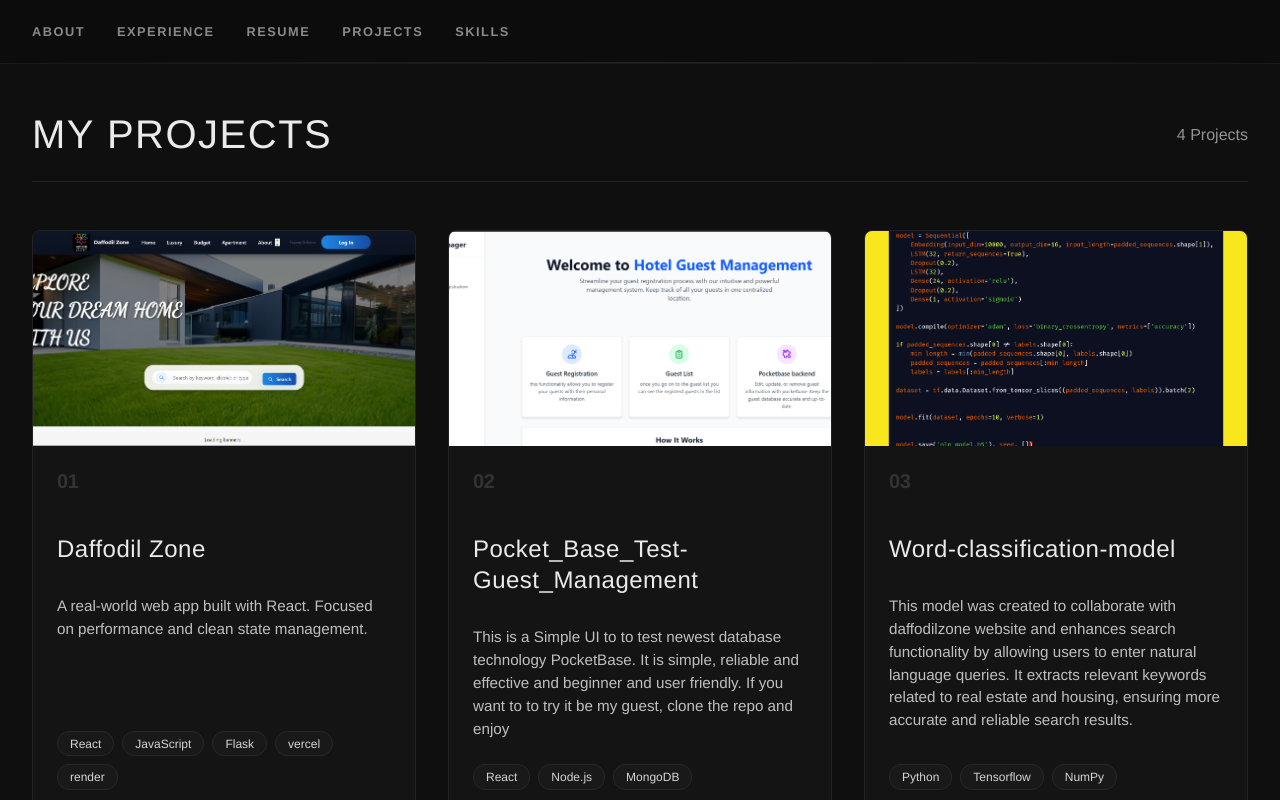
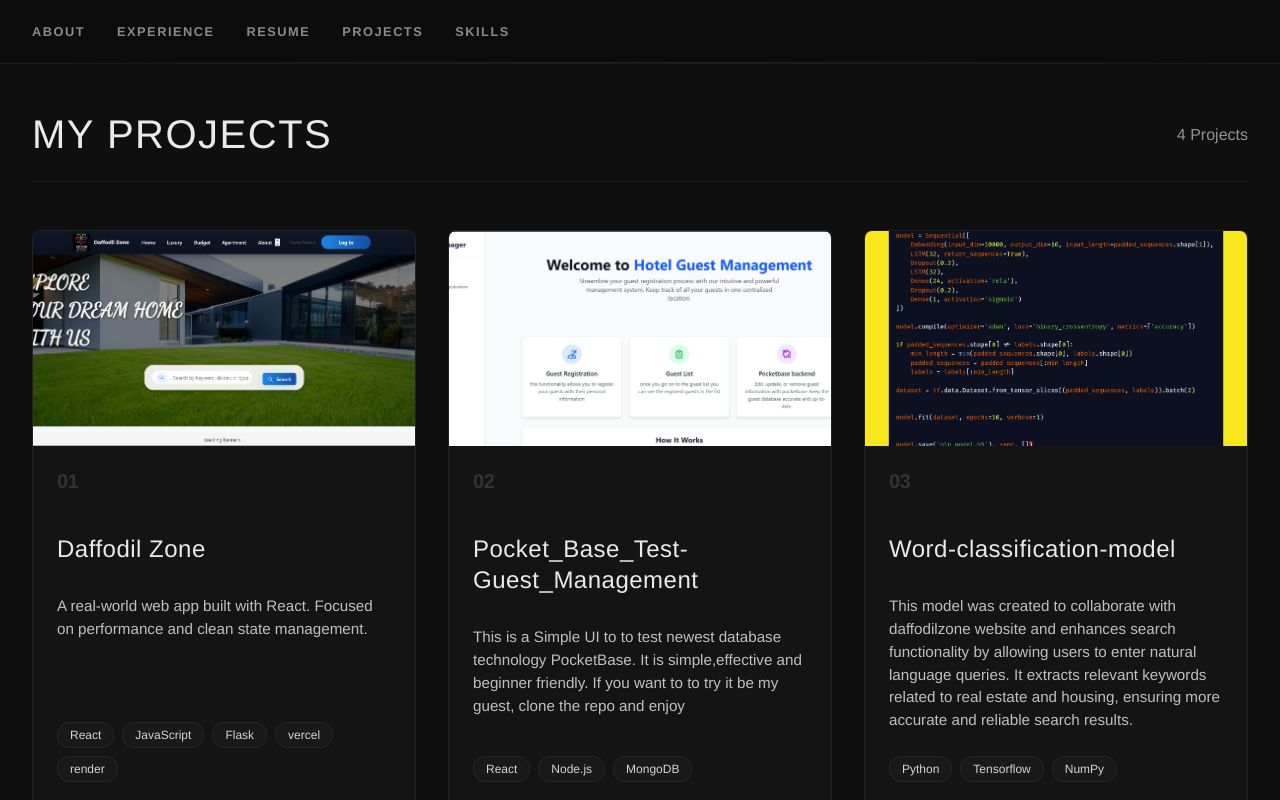
Before and after one commit to RohanaHarsha/portfolio-1.0, a React (Vite) app: page /projects in a window 1280 px wide. Shown: the top 800 px of the page. Built offline with nearby package versions, Linux system fonts and the light colour scheme.

Commit message:
new resume

```diff
--- a/src/pages/About.jsx
+++ b/src/pages/About.jsx
@@ -11,6 +11,7 @@ export default function About() {
 
     const roles = [
         'Software Engineer',
+        'Cloud Engineer',
         'Business Analyst',
         'Data Analyst'
     ];
--- a/src/pages/Projects.jsx
+++ b/src/pages/Projects.jsx
@@ -19,7 +19,7 @@ export default function Projects() {
     },
     {
       title: "Pocket_Base_Test-Guest_Management",
-      description: "This is a Simple UI to to test newest database technology PocketBase. It is simple, reliable and effective and beginner and user friendly. If you want to to try it be my guest, clone the repo and enjoy",
+      description: "This is a Simple UI to to test newest database technology PocketBase. It is simple,effective and beginner friendly. If you want to to try it be my guest, clone the repo and enjoy",
       image: "/projects/pocketbase.png",
       technologies: ["React", "Node.js", "MongoDB"],
       liveUrl: "https://pocketbaseproject.vercel.app/",
```
Also changed, not shown: 1 other file (tests, documents, lock files or other folders).
